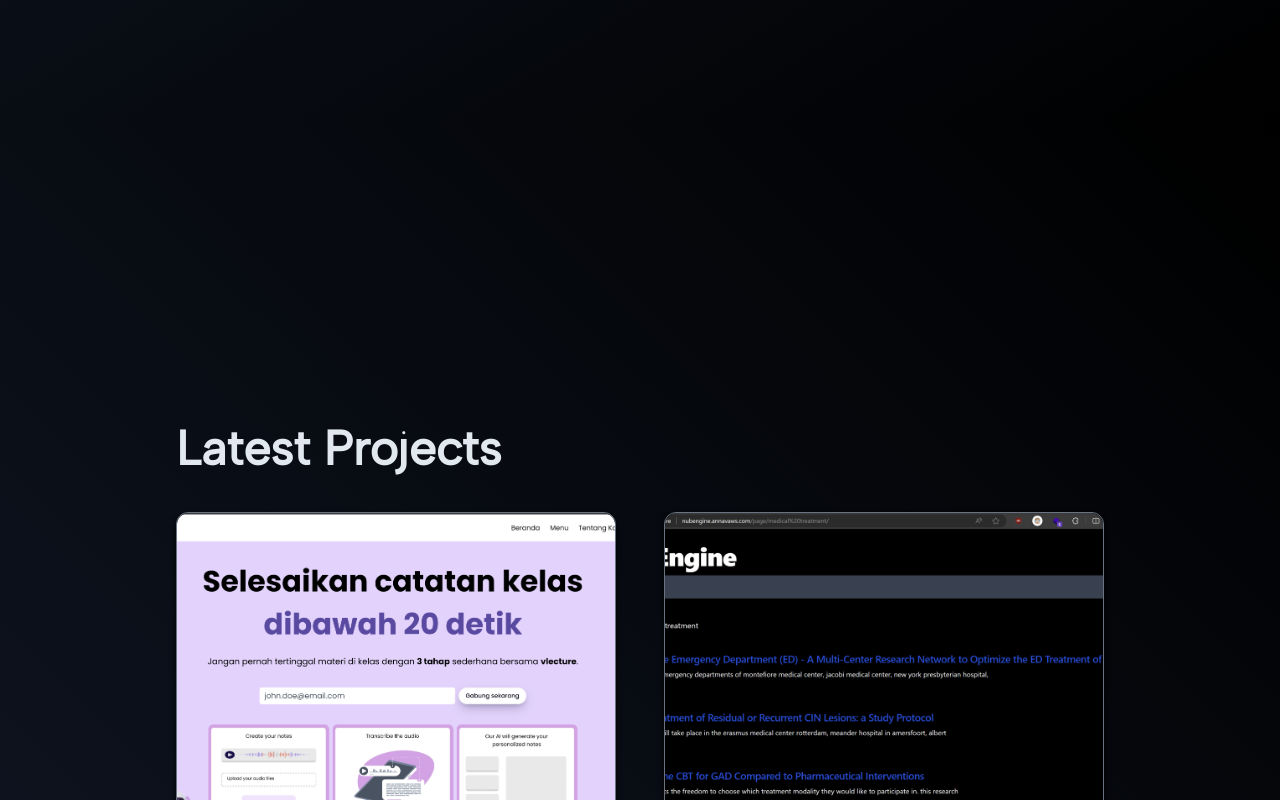
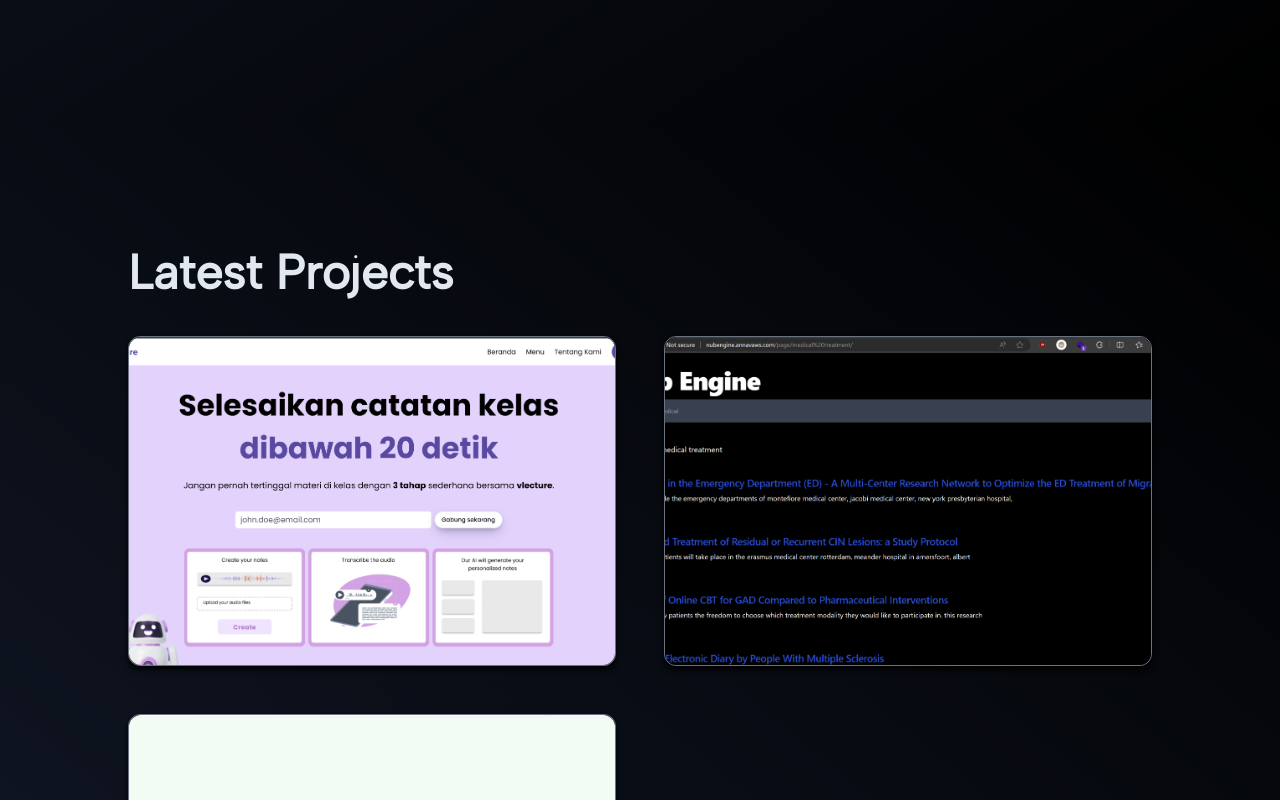
Before and after one commit to annavaws/annavaws.github.io, a Next.js app: page / in a window 1280 px wide. Shown: the part 1480-2280 px from the top of the page. Built offline with nearby package versions, Linux system fonts and the light colour scheme.

Commit message:
style: add duration for smoothness and padding to uniform other pages

```diff
--- a/src/components/modules/BlogModules/index.tsx
+++ b/src/components/modules/BlogModules/index.tsx
@@ -64,7 +64,7 @@ const BlogPosts: React.FC = () => {
               className="flex justify-center items-center mx-3"
             >
               <div
-                className={`w-full p-12 md:w-2/3 md:p-10 rounded-xl border
+                className={`w-full p-12 md:w-2/3 md:p-10 rounded-xl border duration-500 ease-in-out
                   ${
                     index % 2 === 0 ? "hover:-rotate-2" : "hover:rotate-2"
                   } hover:duration-500 hover:border-gray-100 border-gray-500 bg-black/50 mb-6 mx-5 md:m-0 md:mb-12`}
--- a/src/components/modules/HomeModules/latestproject.tsx
+++ b/src/components/modules/HomeModules/latestproject.tsx
@@ -58,9 +58,9 @@ export default function Latest() {
 
   return (
     <div
-      className={`${albert.className}  min-h-screen flex justify-center bg-gradient-to-bl from-black to-gray-900  backdrop-blur-xl text-slate-200`}
+      className={`${albert.className} flex justify-center bg-gradient-to-bl from-black to-gray-900  backdrop-blur-xl text-slate-200`}
     >
-      <div className="mt-32 w-full p-12">
+      <div className="w-full">
         <div className="flex flex-col text-slate-200 p-10 md:p-32 justify-between gap-10">
           <div className="font-semibold text-5xl md:text-5xl">
             Latest Projects
@@ -94,7 +94,7 @@ export default function Latest() {
                       <div className="text-md italic font-bold flex flex-wrap gap-2">
                         {project.techStack.map((tech) => (
                           <Button2
-                            className="cursor-default hover:text-purple-300 hover:border-purple-300 px-6 py-2 bg-transparent text-slate-200 border-white border rounded-full"
+                            className="cursor-default hover:text-purple-300 hover:border-purple-300 px-6 py-2 bg-transparent text-white border-white border rounded-full"
                             key={tech}
                           >
                             {tech}
--- a/src/components/modules/ProjectModules/box.tsx
+++ b/src/components/modules/ProjectModules/box.tsx
@@ -11,6 +11,7 @@ const container = {
     transition: {
       delayChildren: 0.5,
       staggerChildren: 0.8,
+      duration: 0.4,
     },
   },
 };
@@ -90,9 +91,11 @@ export default function Box() {
     <div
       className={`${albert.className}  min-h-screen flex justify-center bg-gradient-to-b from-blue-900 to-black text-slate-200`}
     >
-      <div className="mt-32 w-full p-12 md:px-24 lg:p-12">
+      <div className="w-full mt-32 md:px-24 lg:p-12 md:ml-10 p-8 pt-32 md:pt-40 mb-10">
         <div className="flex flex-col gap-12">
-          <div className="font-semibold text-4xl text-left">My Projects</div>
+          <div className="font-semibold text-4xl text-center md:text-left">
+            My Projects
+          </div>
           <div className="grid grid-cols-1 lg:grid-cols-2 gap-12">
             {projects.map((project) => (
               <motion.ul
```
